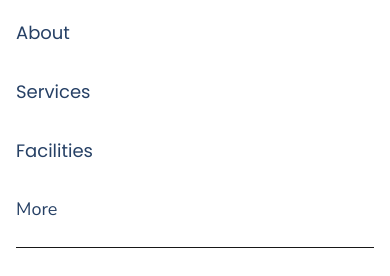
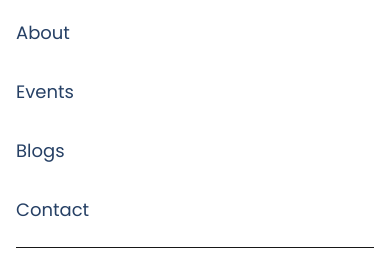
Before and after one commit to nilesh0700/Trex-Next, a Next.js app in the folder client/: page / in a window 390 px wide. Both pictures are taken after a click on the button "Toggle menu". Shown: the part 129-405 px from the top of the page. Built offline with nearby package versions, Linux system fonts and the light colour scheme; no server answers.

Commit message:
fixed the responsive Nav Bar issue

```diff
--- a/client/src/components/NavBar.tsx
+++ b/client/src/components/NavBar.tsx
@@ -162,22 +162,26 @@ export default function NavBar() {
                 About
               </Link>
               <Link
-                href="/services"
+                href="/events"
                 className="block font-['Poppins'] text-[18px] font-normal text-[#264065] hover:text-[#1a2d47] py-2"
                 onClick={() => setIsMenuOpen(false)}
               >
-                Services
+                Events
               </Link>
               <Link
-                href="/facilities"
+                href="/blog"
                 className="block font-['Poppins'] text-[18px] font-normal text-[#264065] hover:text-[#1a2d47] py-2"
                 onClick={() => setIsMenuOpen(false)}
               >
-                Facilities
+                Blogs
               </Link>
-              <button className="block font-['Nunito_Sans'] text-[18px] font-normal text-[#264065] hover:text-[#1a2d47] py-2 text-left">
-                More
-              </button>
+              <Link
+                href="/contact"
+                className="block font-['Poppins'] text-[18px] font-normal text-[#264065] hover:text-[#1a2d47] py-2"
+                onClick={() => setIsMenuOpen(false)}
+              >
+                Contact
+              </Link>
 
               <div className="border-t pt-4 space-y-4">
                 <Link
```
